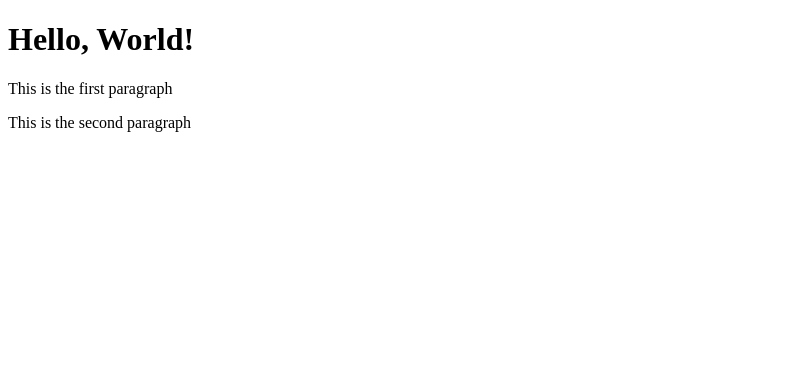
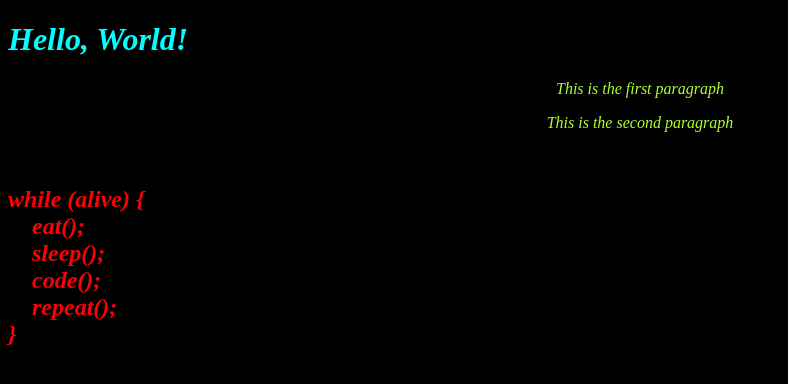
Before and after one commit to ChrisPy-Pata/git-test, a website: page index.html in a window 1280 px wide. Shown: the whole page, without its empty margins (0-788 px from the left). Drawn offline with Linux system fonts and the light colour scheme.

```diff
--- a/index.html
+++ b/index.html
@@ -1,10 +1,26 @@
 <!DOCTYPE html>
 <html>
-    <head></head>
+    <head>
+        <link rel="stylesheet" href="styles.css">
+    </head>
     <body>
         <h1>Hello, World!</h1>
         <p>This is the first paragraph</p>
         <p>This is the second paragraph</p>
+        <br>
+        <h2>
+            while (alive) {
+                <br>
+                &emsp;eat();
+                <br>
+                &emsp;sleep();
+                <br>
+                &emsp;code();
+                <br>
+                &emsp;repeat();
+                <br>
+            }
+        </>
 
     </body>
 </html>
--- /dev/null
+++ b/styles.css
@@ -0,0 +1,23 @@
+body {
+    font-size: medium;
+    font-style: italic;
+    text-align: right;
+    background-color: black;
+
+}
+
+h1 {
+    color: aqua;
+    text-align: justify;
+}
+
+h2{
+    color: red;
+    text-align: left;
+    font-style: italic;
+}
+
+p{
+    color: greenyellow;
+    text-align: center;
+}
```
Also changed, not shown: package.json (added, +17 -0 lines), 2 other files.
